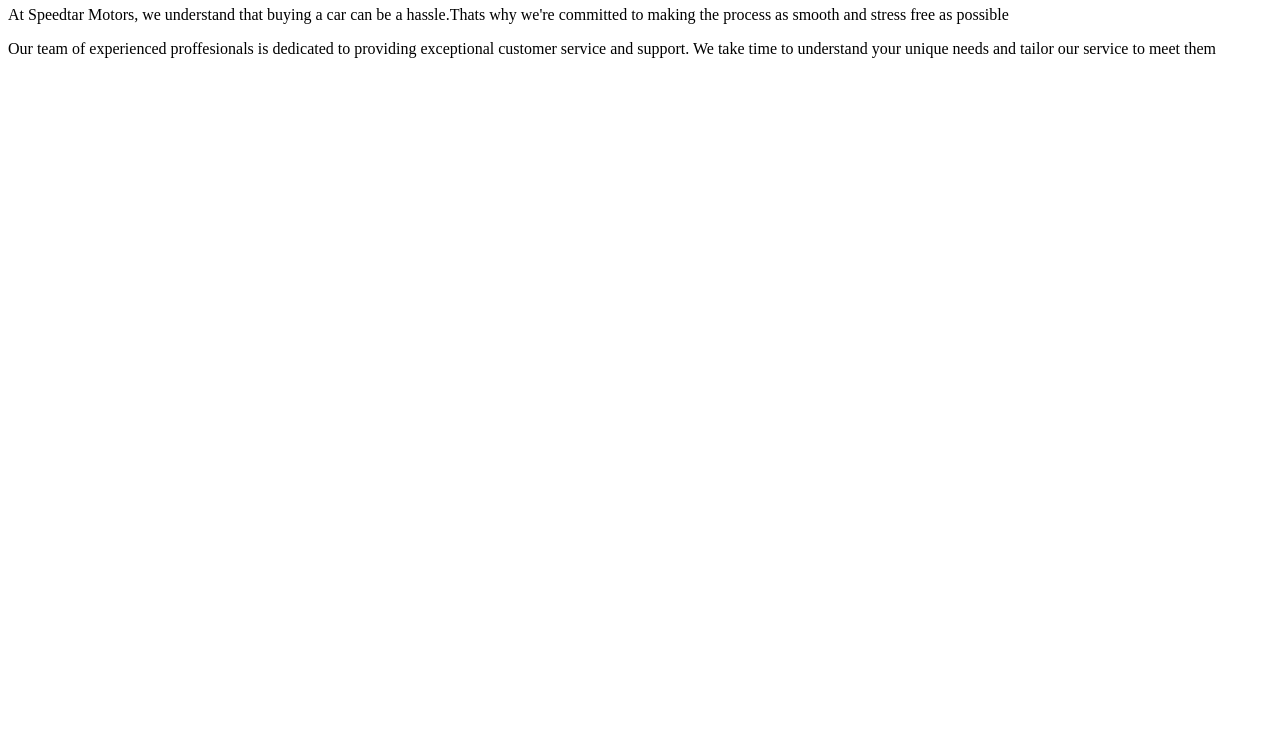
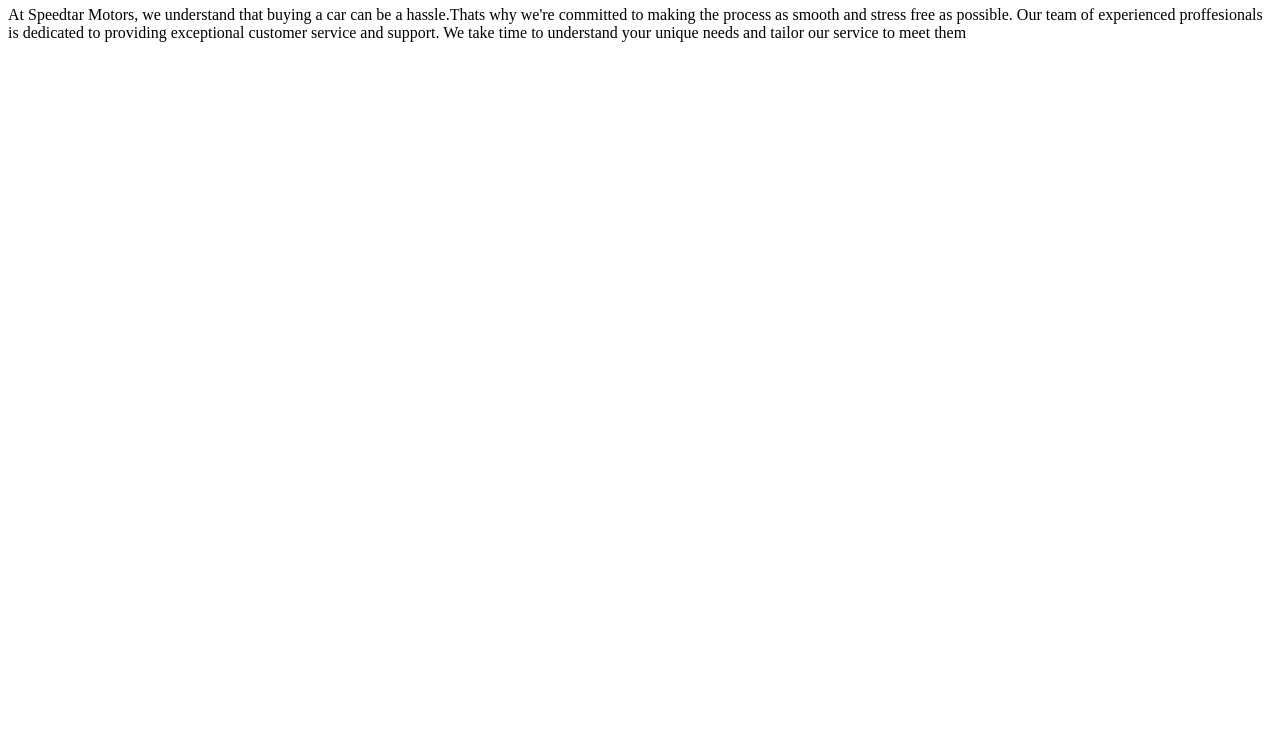
Before and after one commit to Bida23-110/Speed-Star-Motors, a plain HTML site: page About.html in a window 1280 px wide. Shown: the part 60-800 px from the top of the page. Drawn offline with Linux system fonts and the light colour scheme.

Commit message:
Update About.html

```diff
--- a/About.html
+++ b/About.html
@@ -3,7 +3,7 @@
     <head>
       <title>About Speedstar Motors</title>
       <h1>Welcome to Speedstar Motors</h1>
-      <p>At Speedtar Motors, we understand that buying a car can be a hassle.Thats why we're committed to making the process as smooth and stress free as possible</p>
-   <p>Our team of experienced proffesionals is dedicated to providing exceptional customer service and support. We take time to understand your unique needs and tailor our service to meet them</p>
+      <p>At Speedtar Motors, we understand that buying a car can be a hassle.Thats why we're committed to making the process as smooth and stress free as possible.
+     Our team of experienced proffesionals is dedicated to providing exceptional customer service and support. We take time to understand your unique needs and tailor our service to meet them</p>
     </head>
   </html>
```
